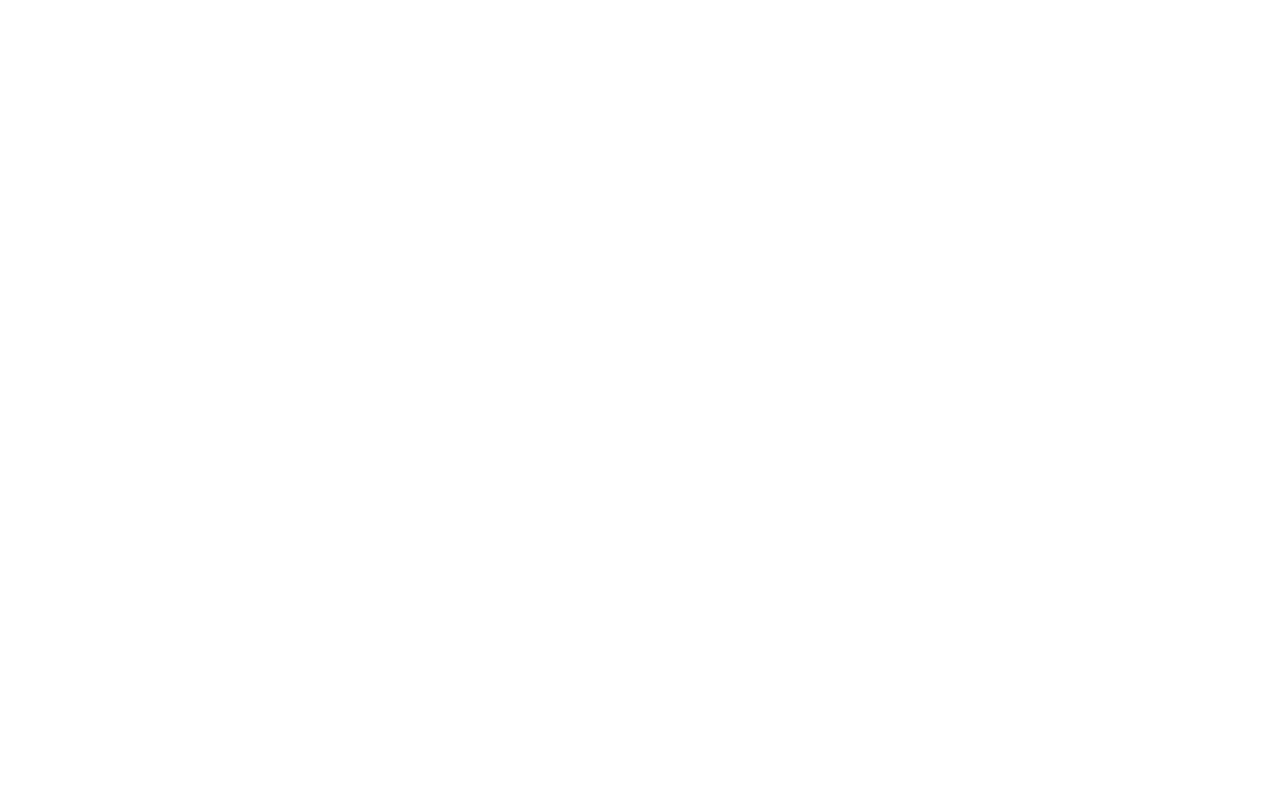
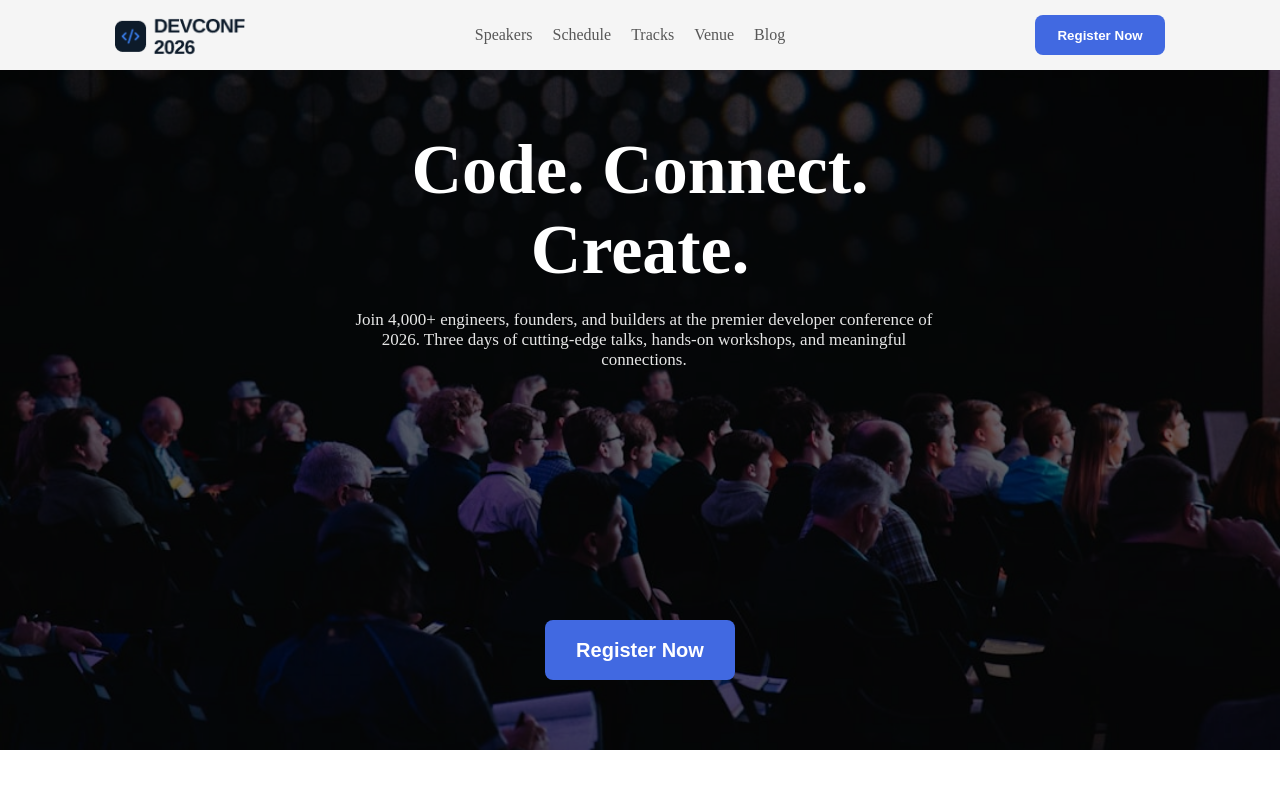
Before and after one commit to Raunak-1607/Assignment_1, a plain HTML site: page index.html in a window 1280 px wide. Drawn offline with Linux system fonts and the light colour scheme.

Commit message:
Nav & Hero section completed

```diff
--- a/index.html
+++ b/index.html
@@ -7,6 +7,35 @@
     <link rel="stylesheet" href="./style.css">
 </head>
 <body>
+    <header>
+        <nav>
+            <div id="logo"></div>
+            <div id="list">
+                <ul id="navList">
+                    <li><a href="#">Speakers</a></li>
+                    <li><a href="#">Schedule</a></li>
+                    <li><a href="#">Tracks</a></li>
+                    <li><a href="#">Venue</a></li>
+                    <li><a href="#">Blog</a></li>
+                </ul>
+
+            </div>
+            <button class="btn">Register Now</button>
+        </nav>
+    </header>
+
+    <section id="Hero">
+        <img src="./assets/banner.jpg">
+
+         <div class="hero-content">
+            <h1>Code. Connect. Create.</h1>
+            <p>
+           Join 4,000+ engineers, founders, and builders at the premier developer conference of 2026. Three days of cutting-edge talks, hands-on workshops, and meaningful connections.
+            </p>
+        <button class="btn">Register Now</button>
+    </div>
+
+    </section>
 
 </body>
 </html>
--- a/style.css
+++ b/style.css
@@ -0,0 +1,94 @@
+*{
+    margin:0px;
+    padding: 0px;
+}
+/* #navMain{
+    max-width: 1200px;
+    margin: auto;
+    background-color: aqua;
+} */
+
+nav{
+    height: 70px;
+    width: 100%;
+    background-color: whitesmoke;
+    display: flex;
+    justify-content: space-around;
+    align-items: center;
+}
+
+#logo{
+    height:40px;
+    width: 130px;
+    /* border: 1px solid black; */
+    /* margin-left: 30px; */
+    background-image: url(./assets/logo.png);
+    background-size: cover;
+
+}
+#navList{
+    display: flex;
+    list-style: none;
+
+}
+#navList li{
+    margin-right: 20px;
+}
+#navList li a{
+    text-decoration: none;
+    color: #575757;
+}
+
+.btn{
+    height: 40px;
+    width: 130px;
+    border-radius: 8px;
+    border: none;
+    background-color: royalblue;
+    color: white;
+    font-weight: bolder;
+    transition: 0.3s;
+}
+
+/* ------------------- */
+
+#Hero img {
+   width: 100%;
+    height: 85vh;
+    object-fit: cover;
+    filter: brightness(40%);
+}
+
+.hero-content{
+    position: absolute;
+    top: 35%;
+    left: 50%;
+    transform: translate(-50%, -50%);
+    color: white;
+    text-align: center;
+    z-index: 1;
+}
+
+.hero-content h1{
+    font-size: 70px;
+}
+.hero-content p{
+    font-size: 17px;
+    width: 600px;
+    margin-left: 24px;
+    margin-top: 20px;
+    color: #E6E6E6;
+}
+
+.hero-content button{
+    position: relative;
+    bottom: -250px;
+    height: 60px;
+    width: 190px;
+    font-size: 20px;
+}
+
+.btn:hover{
+    transform: translateY(-6px);
+    background-color: rgb(17, 68, 221);
+}
```
